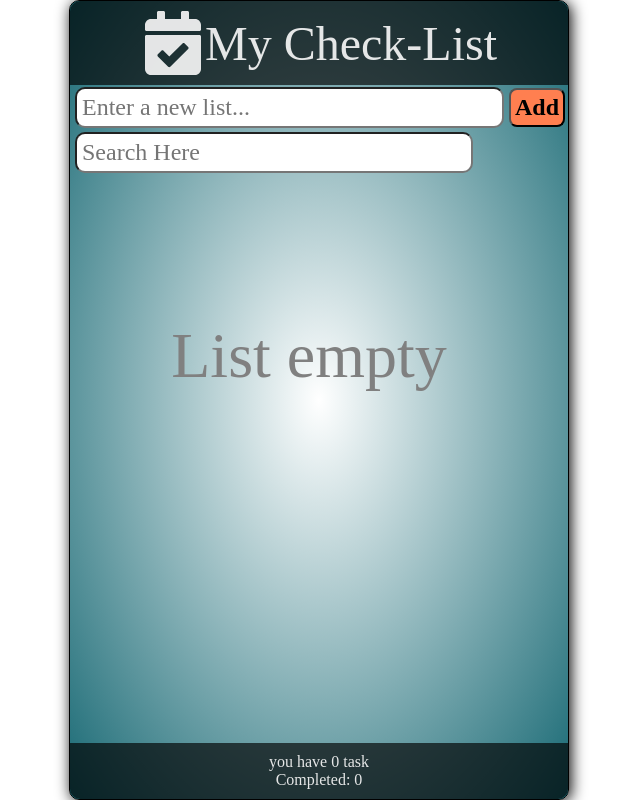
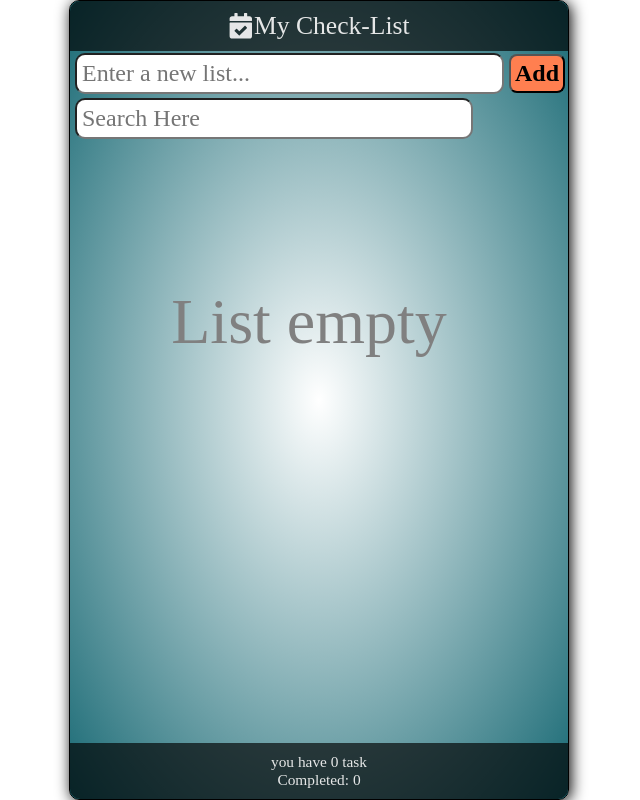
Before and after one commit to Amazing-Tech1/Check-List, a React (Vite) app: page / in a window 1280 px wide. Shown: the whole page, without its empty margins (321-961 px from the left). Built offline with nearby package versions, Linux system fonts and the light colour scheme.

Commit message:
new commit

```diff
--- a/src/index.css
+++ b/src/index.css
@@ -39,7 +39,6 @@ body {
   display: flex;
   justify-content: center;
   width: 100%;
-  font-size: 3rem;
   padding: 10px;
   align-items: center;
 
@@ -50,7 +49,7 @@ body {
 }
 
 .footer {
-  font-size: 1rem;
+  font-size: max(1.2vw, 12px);
   position: sticky;
   display: flex;
   flex-direction: column;
@@ -58,8 +57,9 @@ body {
   border-radius: 0px 0px 10px 10px;
 }
 
+.header p,
 .check {
-  font-size: 4rem;
+  font-size: max(2vw, 20px);
 }
 
 .inputarea {
```
